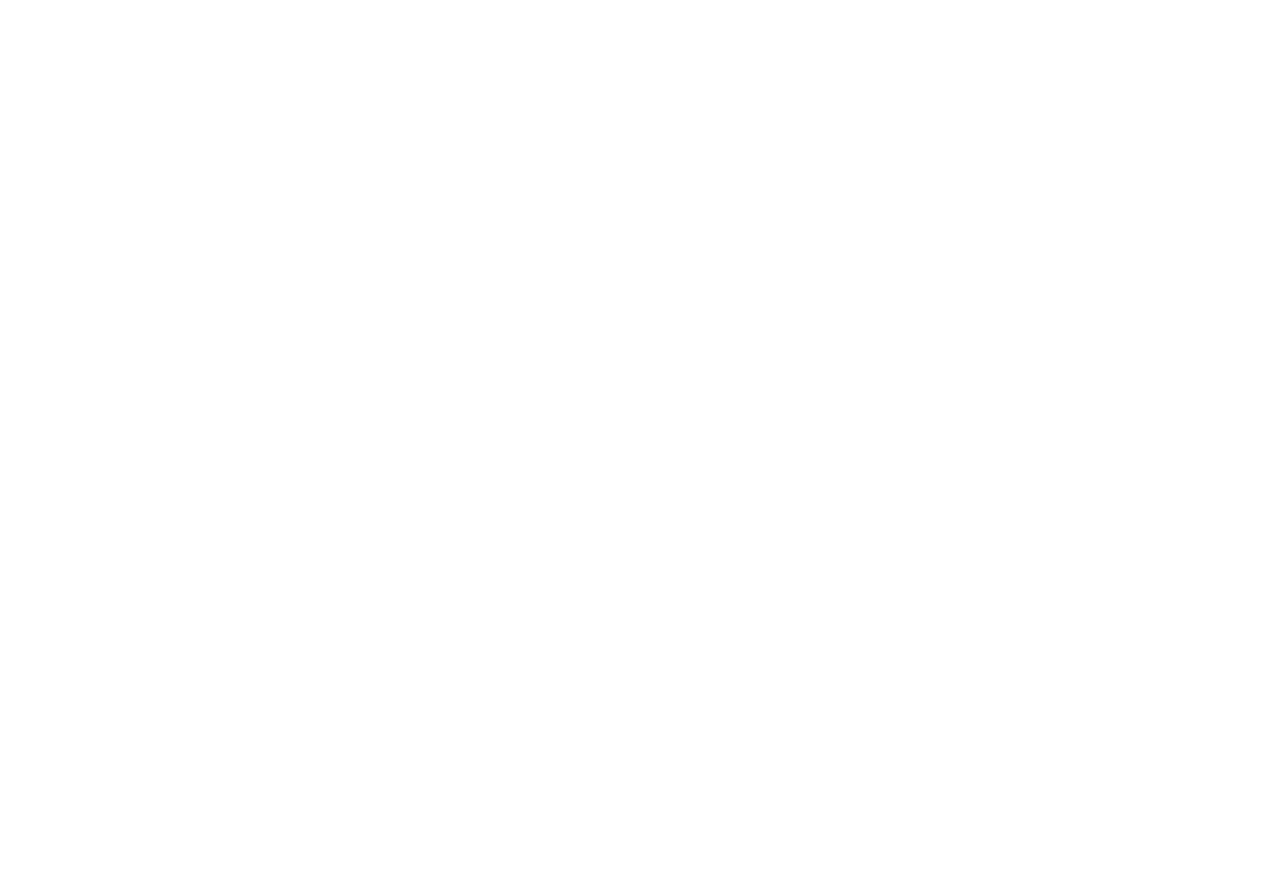
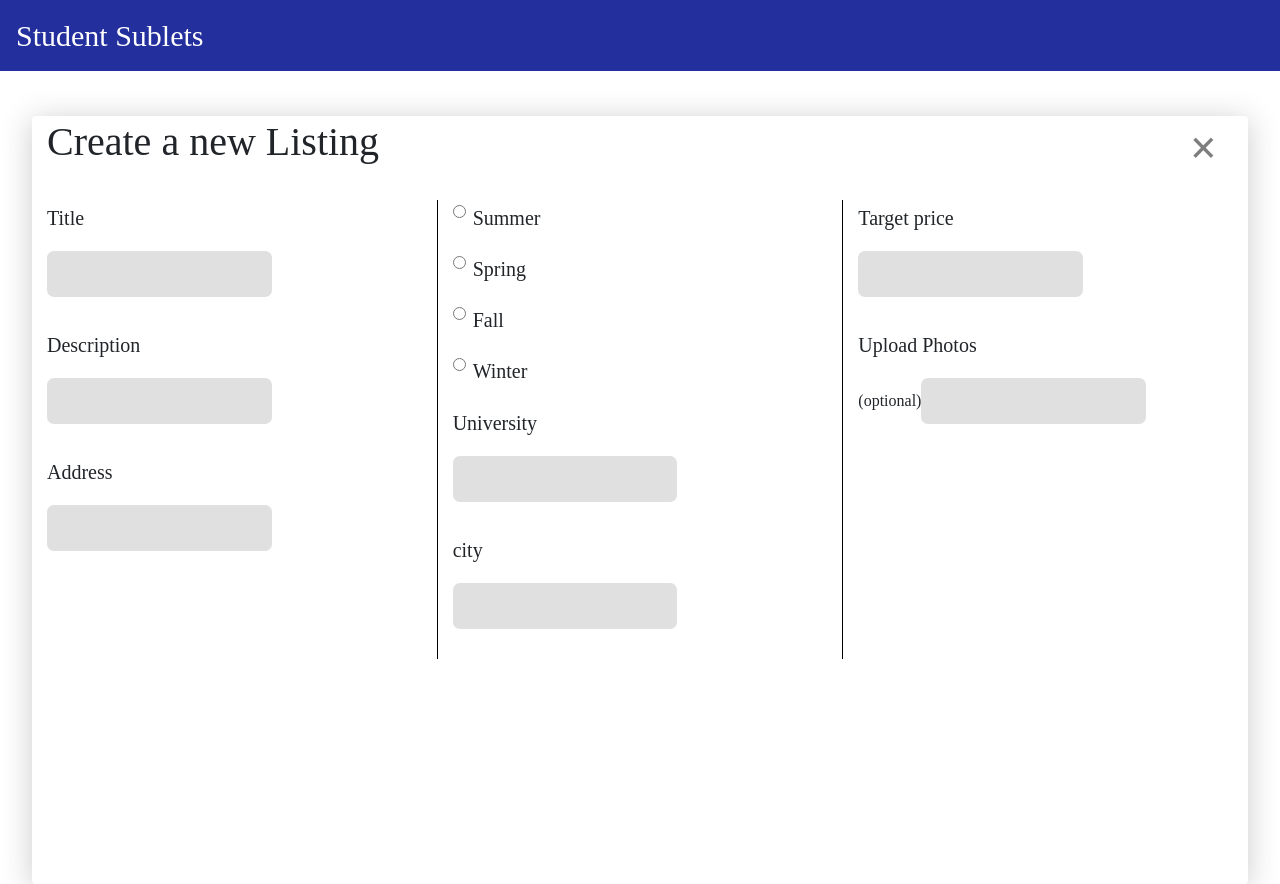
Before and after one commit to akshar24/studentssublet, a React (Create React App) app in the folder frontend/: page /post in a window 1280 px wide. Before the commit the page ends 800 px from the top, so only its background shows below. Built offline with nearby package versions, Linux system fonts and the light colour scheme.

Commit message:
post listing page

```diff
--- a/frontend/package.json
+++ b/frontend/package.json
@@ -11,6 +11,7 @@
     "jquery": "^3.5.1",
     "popper.js": "^1.16.1",
     "react": "^16.13.1",
+    "react-bootstrap": "^1.3.0",
     "react-dom": "^16.13.1",
     "react-router-dom": "^5.2.0",
     "react-scripts": "3.4.1",
--- a/frontend/src/App.js
+++ b/frontend/src/App.js
@@ -4,6 +4,7 @@
 import Background from "./Components/Background/Background"
 import Login from './Components/LogIn/Login';
 import Signup from './Components/Singup/Signup';
+import PostListing from './Components/PostListing/postListing'
 import {BrowserRouter as Router, Route, Switch} from "react-router-dom";
 
 
@@ -15,6 +16,7 @@
             <Route path = "/" exact component =  {Login}>
             </Route>
             <Route path = "/signup" exact component = {Signup}></Route>
+            <Route path = "/post" exact component = {PostListing}></Route>
           </Switch>
 
         </Router>
--- /dev/null
+++ b/frontend/src/Components/PostListing/PostListing.css
@@ -0,0 +1,41 @@
+.PostListing {
+    font-family: Aktiv Grotesk;
+}
+.PostListing .header {
+    font-weight: 500;
+    display: block;
+    font-size: 40px;
+    line-height: 51px;
+
+    height: 64px;
+    margin-bottom: 20px;
+}
+
+.PostListing .sep {
+    border-right: 0.5px solid #000000
+}
+
+.PostListing label  {
+    font-weight: 500;
+    font-size: 20px;
+    line-height: 36px;
+    display: block;
+    margin-bottom: 15px;
+}
+
+.PostListing .close {
+    font-size: 3rem;
+}
+
+.PostListing .form-field{
+    border-radius: 7px;
+    width: 60%;
+   background-color: #E0E0E0;
+   outline: none;
+   border: none;
+   height: 46px;
+   padding-left: 10px
+}
+.PostListing .form-group {
+    margin-bottom: 30px;
+}
--- /dev/null
+++ b/frontend/src/Components/PostListing/postListing.js
@@ -0,0 +1,151 @@
+import React, {Component} from "react";
+import Navigation from "../Navigation/Navigation";
+import "./PostListing.css"
+import Background from "../Background/Background";
+import AuthInfo from "../AutoInfo/AuthoInfo";
+import {Link} from "react-router-dom";
+import {fillInputOnChange} from "../../utils"
+import {endpoints} from "../../endpoints";
+import {BackEndCommunicatorHelper} from "../../backendCommunicator"
+import {Form} from 'react-bootstrap'
+class PostListing extends Component {
+    backend = new BackEndCommunicatorHelper(null)
+    signup = async () => {
+        const request = this.backend.openRequest({
+            useBase: false,
+            url: endpoints.signup,
+            method: BackEndCommunicatorHelper.POST,
+            body: this.form
+        })
+        console.log(request, request.body)
+        //const response = await request.send()
+    }
+    form =  {
+        title: "",
+        description: "",
+        address: "",
+        semester: "",
+        university: "",
+        city: "",
+        price: null,
+        photos:""
+    }
+
+    render() {
+        return (
+        <div  className = "PostListing">
+            <Navigation />
+            <Background>
+                <div className = "row">
+                    <div className = "col">
+                        <span className = "header">
+                            Create a new Listing
+                        </span>
+                    </div>
+                    <div className= "col xicon">
+                        <div type="button" class="close button btn-lg" aria-label="Close">
+                            <span aria-hidden="true">&times;</span>
+                        </div>
+                    </div>
+                </div>
+                <div className = "postListing-form row">
+                    <div className = "col sep">
+                        <form>
+                            <div className = "form-group">
+                                <label htmlFor = "title">
+                                    Title
+                                </label>
+                                <input onChange = {(event) => fillInputOnChange(this.form, "title", event)}
+                                type = "text" className = "form-field" id = "title" name = "title" />
+
+                            </div>
+                            <div className = "form-group">
+                                <label htmlFor = "description">
+                                    Description
+                                </label>
+                                <input onChange = {(event) => fillInputOnChange(this.form, "description", event)}
+                                type = "text" className = "form-field" id = "description" name = "description" />
+
+                            </div>
+                            <div className = "form-group">
+                                <label htmlFor = "address">
+                                    Address
+                                </label>
+                                <input onChange = {(event) => fillInputOnChange(this.form, "address", event)}
+                                type = "text" className = "form-field" id = "address" name = "address" />
+
+                            </div>
+
+                        </form>
+                    </div>
+                    <div className = "col sep">
+                        <Form>
+                                {['radio'].map((type) => (
+                                    <div className="mb-3">
+                                        <Form.Check
+                                            type={type}
+                                            id="radio-summer"
+                                            label='Summer'
+                                            className="radio-button"
+                                        />
+                                        <Form.Check
+                                            type={type}
+                                            id="radio-spring"
+                                            label='Spring'
+                                        />
+
+                                        <Form.Check
+                                            type={type}
+                                            label="Fall"
+                                            id="radio-fall"
+                                        />
+
+                                        <Form.Check
+                                            type={type}
+                                            label="Winter"
+                                            id="radio-winter"
+                                        />
+                                    </div>
+                                ))}
+                        </Form>
+                        <div className = "form-group">
+                            <label htmlFor = "University">
+                                University
+                            </label>
+                            <input onChange = {(event) => fillInputOnChange(this.form, "university", event)}
+                            type = "text" className = "form-field" id = "university" name = "university" />
+
+                        </div>
+                        <div className = "form-group">
+                            <label htmlFor = "description">
+                                city
+                            </label>
+                            <input onChange = {(event) => fillInputOnChange(this.form, "city", event)}
+                            type = "text" className = "form-field" id = "city" name = "city" />
+                        </div>
+                    </div>
+                    <div className = "col">
+                        <div className = "form-group">
+                            <label htmlFor = "price">
+                                Target price
+                            </label>
+                            <input onChange = {(event) => fillInputOnChange(this.form, "price", event)}
+                            type = "text" className = "form-field" id = "price" name = "price" />
+                        </div>
+                        <div className = "form-group">
+                            <label htmlFor = "photos">
+                                Upload Photos
+                            </label>
+                            <span>(optional)</span>
+                            <input onChange = {(event) => fillInputOnChange(this.form, "price", event)}
+                            type = "text" className = "form-field" id = "price" name = "price" />
+                        </div>
+                    </div>
+                </div>
+            </Background>
+
+        </div>
+        )
+    }
+}
+export default PostListing;
```
Also changed, not shown: 1 other file (tests, documents, lock files or other folders).
